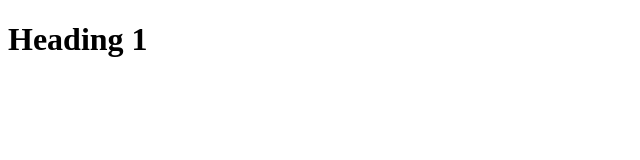
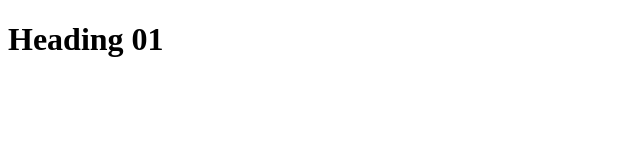
Before and after one commit to DespicableDeveloper/project7T6, a plain HTML site: page index.html in a window 1280 px wide. Shown: the full height of the page, 0-640 px from the left. Drawn offline with Linux system fonts and the light colour scheme.

Commit message:
commit added by gulshiefa

```diff
--- a/index.html
+++ b/index.html
@@ -6,6 +6,6 @@
     <title>Document</title>
 </head>
 <body>
-    <h1>Heading 1</h1>
+    <h1>Heading 01</h1>
 </body>
 </html>
```
